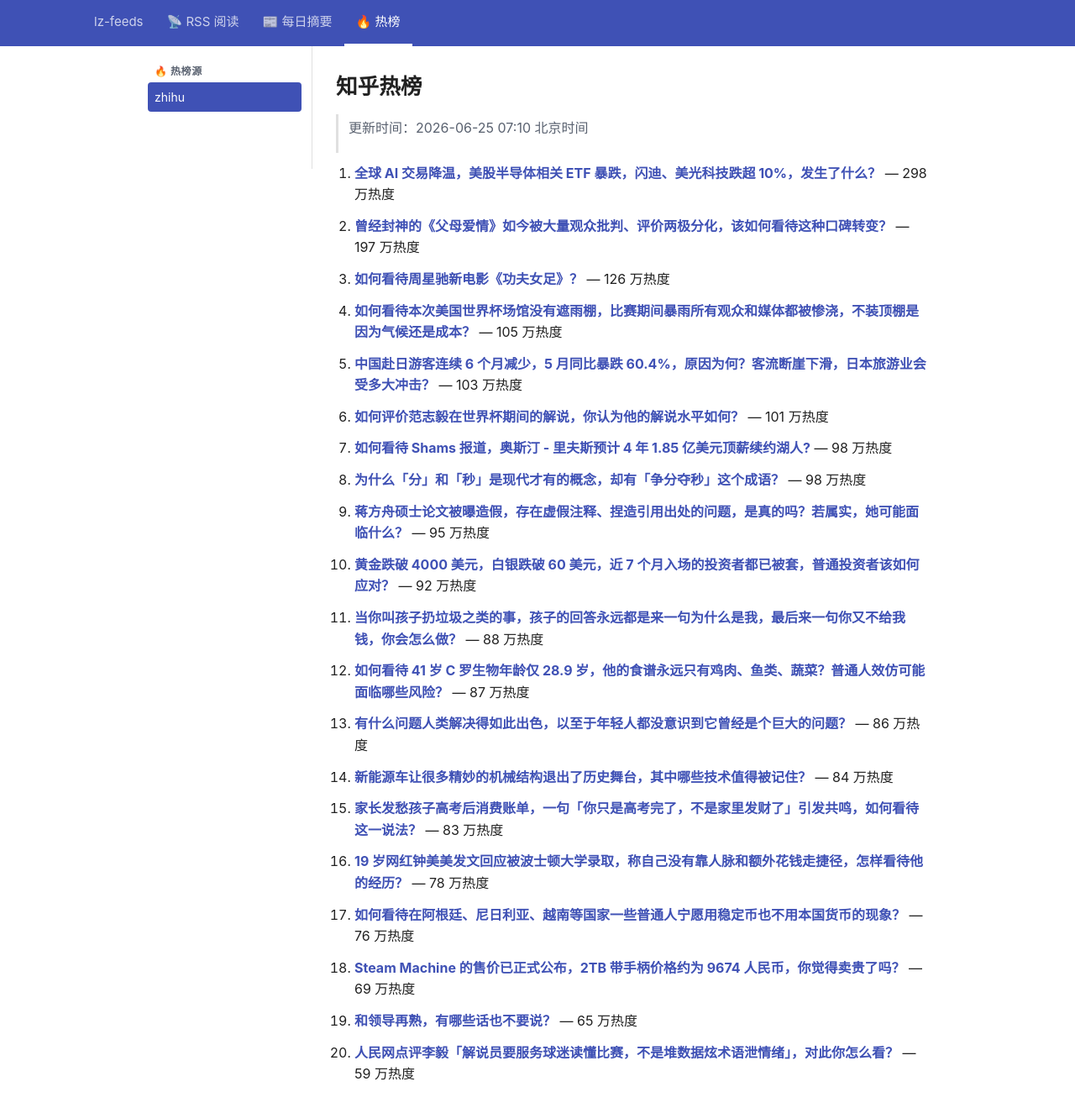
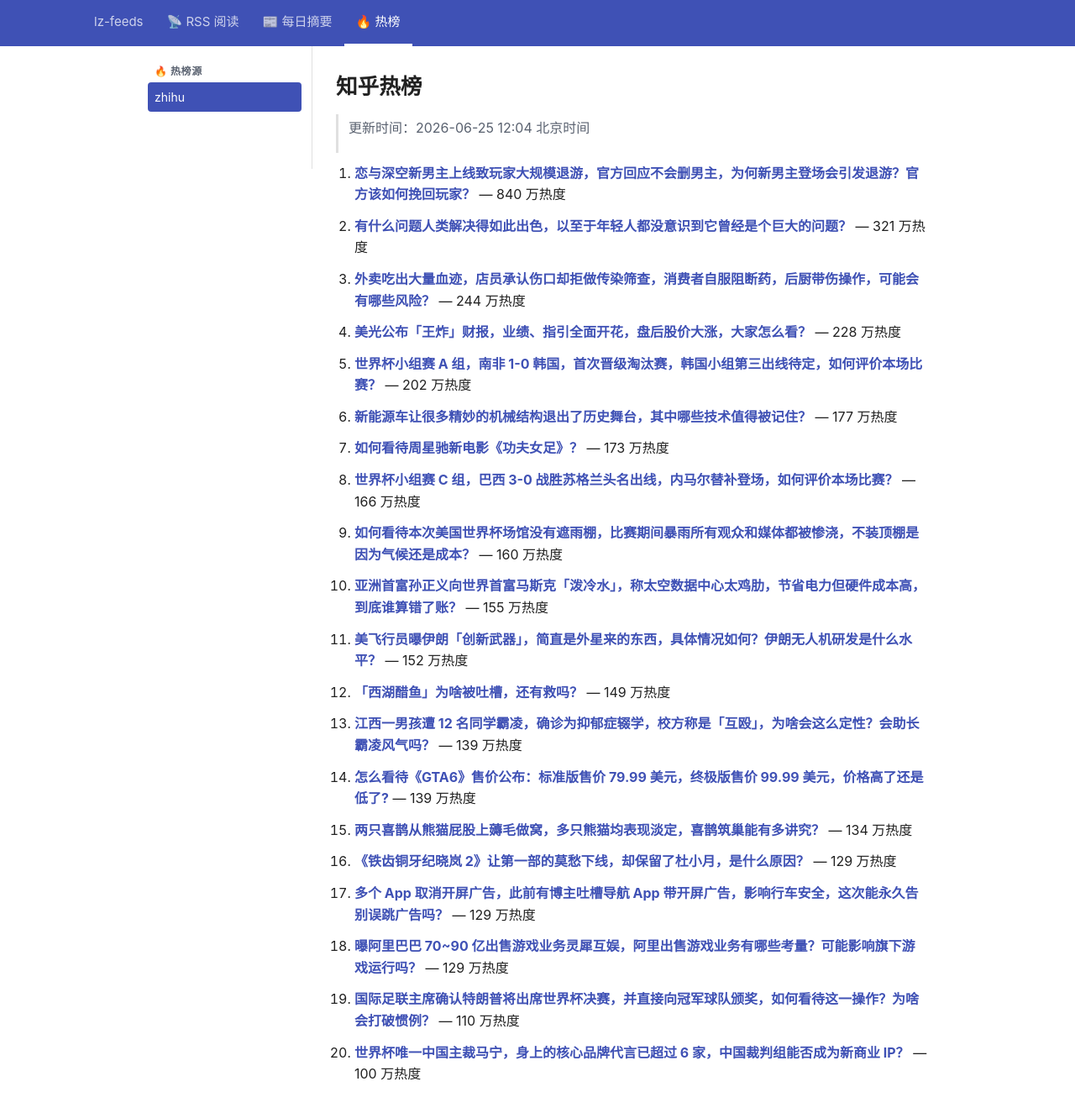
Before and after one commit to lizhang0101/lz-feeds, a Jekyll site: the page built from _hotlist/zhihu.md, in a window 1280 px wide and 1356 px high. Shown: the top 1325 px of the window at 84% size. Built offline with Jekyll 4.4.1, drawn with Linux system fonts in a browser that asks for light colours.

Commit message:
hotlist: 2026-06-25T04:04Z

```diff
--- a/_hotlist/zhihu.md
+++ b/_hotlist/zhihu.md
@@ -1,48 +1,48 @@
 ---
-updated: 2026-06-25 07:10 北京时间
+updated: 2026-06-25 12:04 北京时间
 count: 20
 ---
 
 # 知乎热榜
 
-> 更新时间：2026-06-25 07:10 北京时间
+> 更新时间：2026-06-25 12:04 北京时间
 
-1. **[全球 AI 交易降温，美股半导体相关 ETF 暴跌，闪迪、美光科技跌超 10%，发生了什么？](https://www.zhihu.com/question/2052869201178652833)** — 298 万热度
+1. **[恋与深空新男主上线致玩家大规模退游，官方回应不会删男主，为何新男主登场会引发退游？官方该如何挽回玩家？](https://www.zhihu.com/question/2052718434220073058)** — 840 万热度
 
-2. **[曾经封神的《父母爱情》如今被大量观众批判、评价两极分化，该如何看待这种口碑转变？](https://www.zhihu.com/question/2052817852818612758)** — 197 万热度
+2. **[有什么问题人类解决得如此出色，以至于年轻人都没意识到它曾经是个巨大的问题？](https://www.zhihu.com/question/2050921459896292227)** — 321 万热度
 
-3. **[如何看待周星驰新电影《功夫女足》？](https://www.zhihu.com/question/2053067286899058574)** — 126 万热度
+3. **[外卖吃出大量血迹，店员承认伤口却拒做传染筛查，消费者自服阻断药，后厨带伤操作，可能会有哪些风险？](https://www.zhihu.com/question/2050899468078387427)** — 244 万热度
 
-4. **[如何看待本次美国世界杯场馆没有遮雨棚，比赛期间暴雨所有观众和媒体都被惨浇，不装顶棚是因为气候还是成本？](https://www.zhihu.com/question/2052696986457827081)** — 105 万热度
+4. **[美光公布「王炸」财报，业绩、指引全面开花，盘后股价大涨，大家怎么看？](https://www.zhihu.com/question/2053379063864209458)** — 228 万热度
 
-5. **[中国赴日游客连续 6 个月减少，5 月同比暴跌 60.4%，原因为何？客流断崖下滑，日本旅游业会受多大冲击？](https://www.zhihu.com/question/2052721837830935858)** — 103 万热度
+5. **[世界杯小组赛 A 组，南非 1-0 韩国，首次晋级淘汰赛，韩国小组第三出线待定，如何评价本场比赛？](https://www.zhihu.com/question/2053071920468439136)** — 202 万热度
 
-6. **[如何评价范志毅在世界杯期间的解说，你认为他的解说水平如何？](https://www.zhihu.com/question/2053084083895235269)** — 101 万热度
+6. **[新能源车让很多精妙的机械结构退出了历史舞台，其中哪些技术值得被记住？](https://www.zhihu.com/question/2050234299232641923)** — 177 万热度
 
-7. **[如何看待 Shams 报道，奥斯汀 - 里夫斯预计 4 年 1.85 亿美元顶薪续约湖人?](https://www.zhihu.com/question/2053263895956042298)** — 98 万热度
+7. **[如何看待周星驰新电影《功夫女足》？](https://www.zhihu.com/question/2053067286899058574)** — 173 万热度
 
-8. **[为什么「分」和「秒」是现代才有的概念，却有「争分夺秒」这个成语？](https://www.zhihu.com/question/1930938021059985455)** — 98 万热度
+8. **[世界杯小组赛 C 组，巴西 3-0 战胜苏格兰头名出线，内马尔替补登场，如何评价本场比赛？](https://www.zhihu.com/question/2053071755242103665)** — 166 万热度
 
-9. **[蒋方舟硕士论文被曝造假，存在虚假注释、捏造引用出处的问题，是真的吗？若属实，她可能面临什么？](https://www.zhihu.com/question/2052779185521649277)** — 95 万热度
+9. **[如何看待本次美国世界杯场馆没有遮雨棚，比赛期间暴雨所有观众和媒体都被惨浇，不装顶棚是因为气候还是成本？](https://www.zhihu.com/question/2052696986457827081)** — 160 万热度
 
-10. **[黄金跌破 4000 美元，白银跌破 60 美元，近 7 个月入场的投资者都已被套，普通投资者该如何应对？](https://www.zhihu.com/question/2052784601471493284)** — 92 万热度
+10. **[亚洲首富孙正义向世界首富马斯克「泼冷水」，称太空数据中心太鸡肋，节省电力但硬件成本高，到底谁算错了账？](https://www.zhihu.com/question/2053101121611289066)** — 155 万热度
 
-11. **[当你叫孩子扔垃圾之类的事，孩子的回答永远都是来一句为什么是我，最后来一句你又不给我钱，你会怎么做？](https://www.zhihu.com/question/2025958383677654574)** — 88 万热度
+11. **[美飞行员曝伊朗「创新武器」，简直是外星来的东西，具体情况如何？伊朗无人机研发是什么水平？](https://www.zhihu.com/question/2053109056487822677)** — 152 万热度
 
-12. **[如何看待 41 岁 C 罗生物年龄仅 28.9 岁，他的食谱永远只有鸡肉、鱼类、蔬菜？普通人效仿可能面临哪些风险？](https://www.zhihu.com/question/2053054134677239570)** — 87 万热度
+12. **[「西湖醋鱼」为啥被吐槽，还有救吗？](https://www.zhihu.com/question/2052390079667123897)** — 149 万热度
 
-13. **[有什么问题人类解决得如此出色，以至于年轻人都没意识到它曾经是个巨大的问题？](https://www.zhihu.com/question/2050921459896292227)** — 86 万热度
+13. **[江西一男孩遭 12 名同学霸凌，确诊为抑郁症辍学，校方称是「互殴」，为啥会这么定性？会助长霸凌风气吗？](https://www.zhihu.com/question/2053134899138369403)** — 139 万热度
 
-14. **[新能源车让很多精妙的机械结构退出了历史舞台，其中哪些技术值得被记住？](https://www.zhihu.com/question/2050234299232641923)** — 84 万热度
+14. **[怎么看待《GTA6》售价公布：标准版售价 79.99 美元，终极版售价 99.99 美元，价格高了还是低了?](https://www.zhihu.com/question/2053231216510374205)** — 139 万热度
 
-15. **[家长发愁孩子高考后消费账单，一句「你只是高考完了，不是家里发财了」引发共鸣，如何看待这一说法？](https://www.zhihu.com/question/2052870237394149872)** — 83 万热度
+15. **[两只喜鹊从熊猫屁股上薅毛做窝，多只熊猫均表现淡定，喜鹊筑巢能有多讲究？](https://www.zhihu.com/question/2012078023449473507)** — 134 万热度
 
-16. **[19 岁网红钟美美发文回应被波士顿大学录取，称自己没有靠人脉和额外花钱走捷径，怎样看待他的经历？](https://www.zhihu.com/question/2052729446113567950)** — 78 万热度
+16. **[《铁齿铜牙纪晓岚 2》让第一部的莫愁下线，却保留了杜小月，是什么原因？](https://www.zhihu.com/question/2036729489602909706)** — 129 万热度
 
-17. **[如何看待在阿根廷、尼日利亚、越南等国家一些普通人宁愿用稳定币也不用本国货币的现象？](https://www.zhihu.com/question/1959565378578510265)** — 76 万热度
+17. **[多个 App 取消开屏广告，此前有博主吐槽导航 App 带开屏广告，影响行车安全，这次能永久告别误跳广告吗？](https://www.zhihu.com/question/2052899776518153786)** — 129 万热度
 
-18. **[Steam Machine 的售价已正式公布，2TB 带手柄价格约为 9674 人民币，你觉得卖贵了吗？](https://www.zhihu.com/question/2052712338893923422)** — 69 万热度
+18. **[曝阿里巴巴 70~90 亿出售游戏业务灵犀互娱，阿里出售游戏业务有哪些考量？可能影响旗下游戏运行吗？](https://www.zhihu.com/question/2052816972077692028)** — 129 万热度
 
-19. **[和领导再熟，有哪些话也不要说？](https://www.zhihu.com/question/14776825352)** — 65 万热度
+19. **[国际足联主席确认特朗普将出席世界杯决赛，并直接向冠军球队颁奖，如何看待这一操作？为啥会打破惯例？](https://www.zhihu.com/question/2053130730595791572)** — 110 万热度
 
-20. **[人民网点评李毅「解说员要服务球迷读懂比赛，不是堆数据炫术语泄情绪」，对此你怎么看？](https://www.zhihu.com/question/2052801575043560695)** — 59 万热度
+20. **[世界杯唯一中国主裁马宁，身上的核心品牌代言已超过 6 家，中国裁判组能否成为新商业 IP？](https://www.zhihu.com/question/2052020144709302040)** — 100 万热度
```
